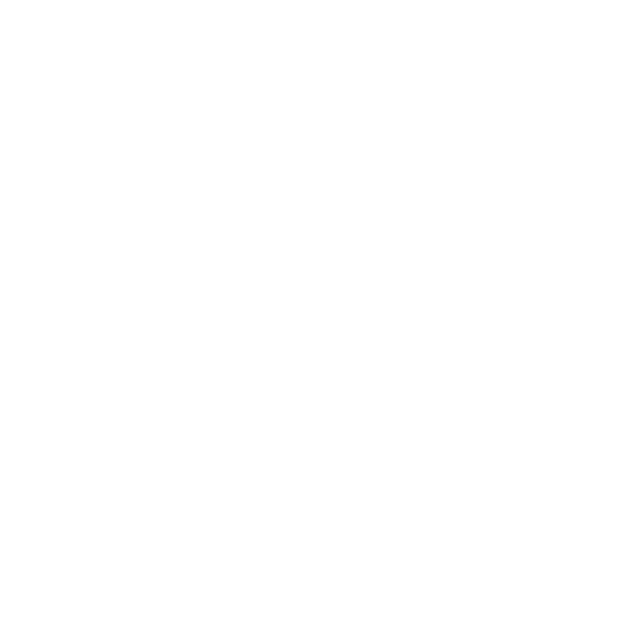
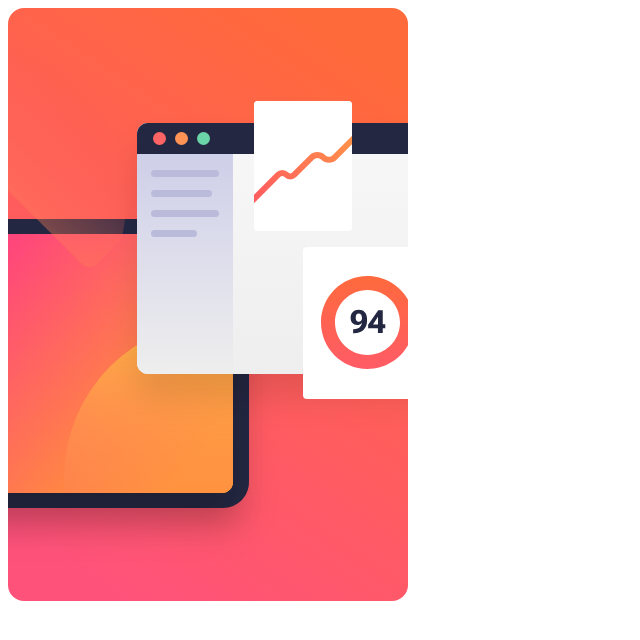
Before and after one commit to mayor-creator/news_letter_app_component, a React (Vite) app: page / in a window 1280 px wide. Shown: the top 640 px of the page, without its empty margins (0-640 px from the left). Built offline with nearby package versions, Linux system fonts and the light colour scheme.

Commit message:
create an image card component

```diff
--- a/src/App.jsx
+++ b/src/App.jsx
@@ -1,5 +1,11 @@
+import { ImageCard } from "./components/ImageCard";
+
 function App() {
-	return;
+	return (
+		<>
+			<ImageCard></ImageCard>
+		</>
+	);
 }
 
 export default App;
--- /dev/null
+++ b/src/components/ImageCard.jsx
@@ -0,0 +1,20 @@
+import mobile from "../../src/assets/images/illustration-sign-up-mobile.svg";
+import desktop from "../../src/assets/images/illustration-sign-up-desktop.svg";
+
+export function ImageCard() {
+	return (
+		<>
+			<picture>
+				<source
+					media="(min-width:768px)"
+					srcSet={desktop}
+					sizes="100vw"
+				/>
+				<img
+					src={mobile}
+					alt="illustration sign up "
+				/>
+			</picture>
+		</>
+	);
+}
```
